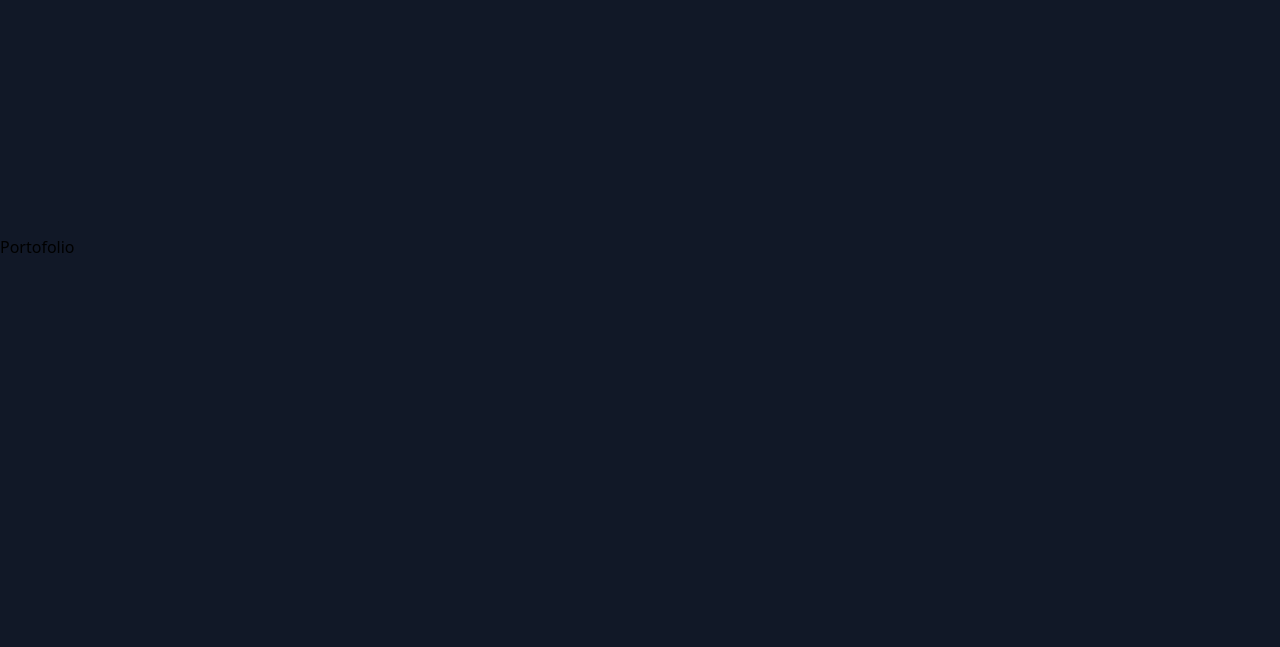
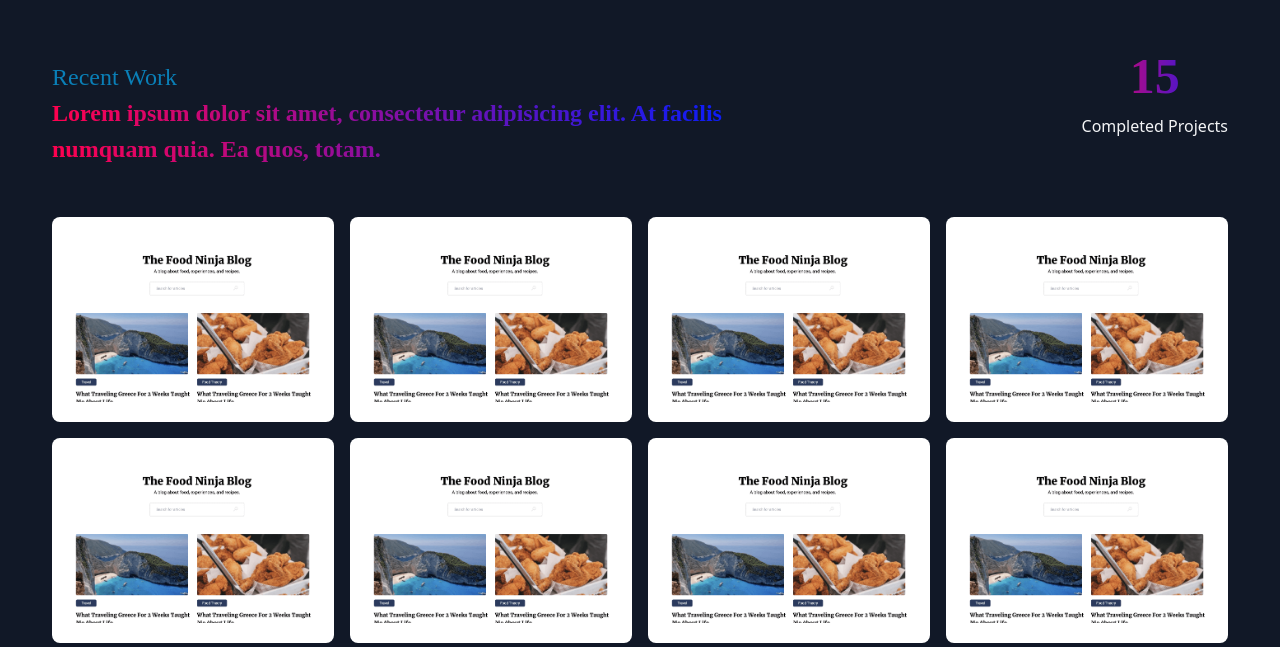
Before and after one commit to gozali97/portfolio-ahmad-gozali, a React (Create React App) app: page / in a window 1280 px wide. Shown: the part 1753-2400 px from the top of the page. Built offline with nearby package versions, Linux system fonts and the light colour scheme.

Commit message:
feat: add page portofolio

```diff
--- a/src/Components/Header.jsx
+++ b/src/Components/Header.jsx
@@ -20,10 +20,10 @@
                          data-aos-duration="3000"
                          data-aos-delay="0"
                     >
-                        <a href="">
+                        <a href="https://github.com/gozali97" target="_blank">
                             <IconBrandGithub className="text-white font-semibold"/>
                         </a>
-                        <a href="">
+                        <a href="https://www.linkedin.com/in/ahmad-gozali" target="_blank">
                             <IconBrandLinkedin className="text-white font-semibold"/>
                         </a>
                     </div>
--- a/src/Components/Portofolio.jsx
+++ b/src/Components/Portofolio.jsx
@@ -1,6 +1,129 @@
 import React from "react";
 export default function Portofolio(){
     return(
-        <div id="portofolio" className="section">Portofolio</div>
+        <div id="portofolio" className="section mt-32">
+            <div className="container mx-auto max-w-[1200px] px-3 pt-3 pb-20 ">
+                <div className="flex flex-col lg:align-center lg:flex-row justify-between mb-[50px]">
+                <div className="order-2 lg:order-1 mt-5">
+                    <h4 className="text-secondary font-secondary text-[24px]">Recent Work</h4>
+                    <div className="text-gradient font-primary max-w-[700px] text-[24px]">
+                        Lorem ipsum dolor sit amet, consectetur adipisicing elit. At facilis numquam quia. Ea quos, totam.
+                    </div>
+                </div>
+                <div className="order-1 lg:order-2 text-center">
+                    <h2 className="text-gradient font-primary max-w-[700px] mx-auto text-[50px]">15</h2>
+                    <div className="text-gray-100">
+                        Completed Projects
+                    </div>
+                </div>
+                </div>
+                <div className="grid grid-cols-2 lg:grid-cols-4 gap-4 text-center">
+                    <div className="w-full">
+                        <div className="bg-white h-full w-full justify-center items-center flex rounded-lg overflow-hidden p-5 relative group">
+                            <img src="/images/port1.png" alt=""/>
+                            <div className="absolute p-5 bg-primary w-full h-full flex items-center opacity-0 group-hover:opacity-100 transition duration-150">
+                                <div className="text-center w-full text-white mt-[60px] group-hover:mt-0 transition-all">
+                                    <div className="bg-white px-4 py-2 inline-block mb-2 rounded-full">
+                                        <h4 className="text-gradient">Web test</h4>
+                                    </div>
+                                    <p>Lorem ipsum dolor sit amet, consectetur adipisicing elit. Aliquam assumenda atque cumque distinctio itaque.</p>
+                                </div>
+                            </div>
+                        </div>
+                    </div>
+                    <div className="w-full">
+                        <div className="bg-white h-full w-full justify-center items-center flex rounded-lg overflow-hidden p-5 relative group">
+                            <img src="/images/port1.png" alt=""/>
+                            <div className="absolute p-5 bg-primary w-full h-full flex items-center opacity-0 group-hover:opacity-100 transition duration-150">
+                                <div className="text-center w-full text-white mt-[60px] group-hover:mt-0 transition-all">
+                                    <div className="bg-white px-4 py-2 inline-block mb-2 rounded-full">
+                                        <h4 className="text-gradient">Web test</h4>
+                                    </div>
+                                    <p>Lorem ipsum dolor sit amet, consectetur adipisicing elit. Aliquam assumenda atque cumque distinctio itaque.</p>
+                                </div>
+                            </div>
+                        </div>
+                    </div>
+                    <div className="w-full">
+                        <div className="bg-white h-full w-full justify-center items-center flex rounded-lg overflow-hidden p-5 relative group">
+                            <img src="/images/port1.png" alt=""/>
+                            <div className="absolute p-5 bg-primary w-full h-full flex items-center opacity-0 group-hover:opacity-100 transition duration-150">
+                                <div className="text-center w-full text-white mt-[60px] group-hover:mt-0 transition-all">
+                                    <div className="bg-white px-4 py-2 inline-block mb-2 rounded-full">
+                                        <h4 className="text-gradient">Web test</h4>
+                                    </div>
+                                    <p>Lorem ipsum dolor sit amet, consectetur adipisicing elit. Aliquam assumenda atque cumque distinctio itaque.</p>
+                                </div>
+                            </div>
+                        </div>
+                    </div>
+                    <div className="w-full">
+                        <div className="bg-white h-full w-full justify-center items-center flex rounded-lg overflow-hidden p-5 relative group">
+                            <img src="/images/port1.png" alt=""/>
+                            <div className="absolute p-5 bg-primary w-full h-full flex items-center opacity-0 group-hover:opacity-100 transition duration-150">
+                                <div className="text-center w-full text-white mt-[60px] group-hover:mt-0 transition-all">
+                                    <div className="bg-white px-4 py-2 inline-block mb-2 rounded-full">
+                                        <h4 className="text-gradient">Web test</h4>
+                                    </div>
+                                    <p>Lorem ipsum dolor sit amet, consectetur adipisicing elit. Aliquam assumenda atque cumque distinctio itaque.</p>
+                                </div>
+                            </div>
+                        </div>
+                    </div>
+                    <div className="w-full">
+                    <div className="bg-white h-full w-full justify-center items-center flex rounded-lg overflow-hidden p-5 relative group">
+                        <img src="/images/port1.png" alt=""/>
+                        <div className="absolute p-5 bg-primary w-full h-full flex items-center opacity-0 group-hover:opacity-100 transition duration-150">
+                            <div className="text-center w-full text-white mt-[60px] group-hover:mt-0 transition-all">
+                                <div className="bg-white px-4 py-2 inline-block mb-2 rounded-full">
+                                    <h4 className="text-gradient">Web test</h4>
+                                </div>
+                                <p>Lorem ipsum dolor sit amet, consectetur adipisicing elit. Aliquam assumenda atque cumque distinctio itaque.</p>
+                            </div>
+                        </div>
+                    </div>
+                </div>
+                    <div className="w-full">
+                        <div className="bg-white h-full w-full justify-center items-center flex rounded-lg overflow-hidden p-5 relative group">
+                            <img src="/images/port1.png" alt=""/>
+                            <div className="absolute p-5 bg-primary w-full h-full flex items-center opacity-0 group-hover:opacity-100 transition duration-150">
+                                <div className="text-center w-full text-white mt-[60px] group-hover:mt-0 transition-all">
+                                    <div className="bg-white px-4 py-2 inline-block mb-2 rounded-full">
+                                        <h4 className="text-gradient">Web test</h4>
+                                    </div>
+                                    <p>Lorem ipsum dolor sit amet, consectetur adipisicing elit. Aliquam assumenda atque cumque distinctio itaque.</p>
+                                </div>
+                            </div>
+                        </div>
+                    </div>
+                    <div className="w-full">
+                        <div className="bg-white h-full w-full justify-center items-center flex rounded-lg overflow-hidden p-5 relative group">
+                            <img src="/images/port1.png" alt=""/>
+                            <div className="absolute p-5 bg-primary w-full h-full flex items-center opacity-0 group-hover:opacity-100 transition duration-150">
+                                <div className="text-center w-full text-white mt-[60px] group-hover:mt-0 transition-all">
+                                    <div className="bg-white px-4 py-2 inline-block mb-2 rounded-full">
+                                        <h4 className="text-gradient">Web test</h4>
+                                    </div>
+                                    <p>Lorem ipsum dolor sit amet, consectetur adipisicing elit. Aliquam assumenda atque cumque distinctio itaque.</p>
+                                </div>
+                            </div>
+                        </div>
+                    </div>
+                    <div className="w-full">
+                        <div className="bg-white h-full w-full justify-center items-center flex rounded-lg overflow-hidden p-5 relative group">
+                            <img src="/images/port1.png" alt=""/>
+                            <div className="absolute p-5 bg-primary w-full h-full flex items-center opacity-0 group-hover:opacity-100 transition duration-150">
+                                <div className="text-center w-full text-white mt-[60px] group-hover:mt-0 transition-all">
+                                    <div className="bg-white px-4 py-2 inline-block mb-2 rounded-full">
+                                        <h4 className="text-gradient">Web test</h4>
+                                    </div>
+                                    <p>Lorem ipsum dolor sit amet, consectetur adipisicing elit. Aliquam assumenda atque cumque distinctio itaque.</p>
+                                </div>
+                            </div>
+                        </div>
+                    </div>
+                </div>
+            </div>
+        </div>
     )
 }
```
